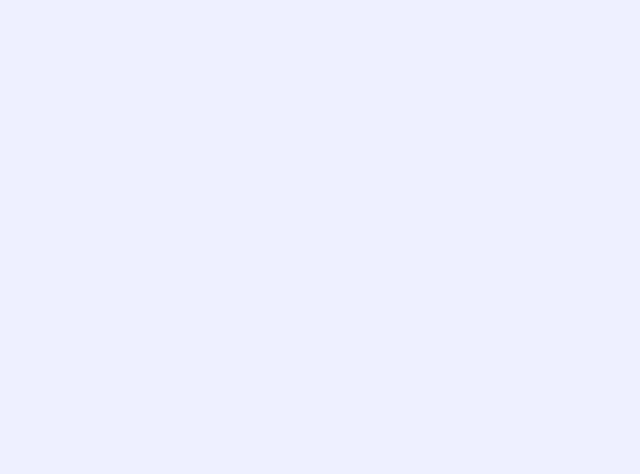
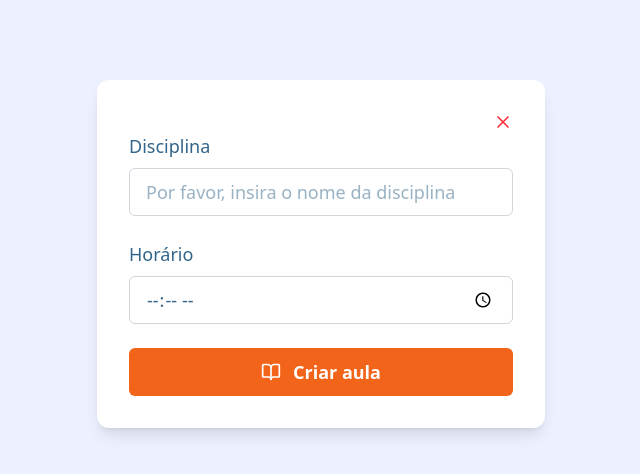
Before and after one commit to pedroevaristo960/Estudo-Plus, a React (Vite) app: page /addSubjects in a window 1280 px wide. Before the commit this address had no page. Shown: the top 474 px of the page, without its empty margins (319-959 px from the left). Built offline with nearby package versions, Linux system fonts and the light colour scheme.

Commit message:
Novo component criado, Card. Permite criar horários para estudo

```diff
--- a/src/App.jsx
+++ b/src/App.jsx
@@ -5,12 +5,14 @@ import './App.css';
 import Home from './pages/Home';
 import Register from './pages/Register';
 import Login from './pages/Login';
+import Card from './components/Card';
 export default function App() {
   return (
     <BrowserRouter>
       <Routes>
         <Route path="/login" element={<Login />} />
         <Route path="/register" element={<Register />} />
+        <Route path="/addSubjects" element={<Card />} />
       </Routes>
 
       <Routes>
--- /dev/null
+++ b/src/components/Card.jsx
@@ -0,0 +1,55 @@
+import { BookOpen, X } from 'lucide-react';
+import { useState } from 'react';
+export default function Card() {
+  const [visible, setVisible] = useState(true);
+
+  function show() {
+    if (visible) {
+      setVisible(true);
+    }
+
+    setVisible(false);
+  }
+  return (
+    <div>
+      {visible && (
+        <section className="max-w-md mx-auto mt-20 p-8 bg-white rounded-xl shadow-lg text-[#33658A] text-lg">
+          <div className="flex justify-end cursor-pointer">
+            <X
+              className="text-red-500 w-5 h-5 hover:text-red-600 transition-colors duration-300"
+              onClick={show}
+            />
+          </div>
+          <div className="mb-6">
+            <label htmlFor="idis" className="block mb-2 font-medium">
+              Disciplina
+            </label>
+            <input
+              id="idis"
+              type="text"
+              placeholder="Por favor, insira o nome da disciplina"
+              className="w-full h-12 px-4 border border-gray-300 rounded-md focus:outline-none focus:ring-2 focus:ring-[#33658A] focus:border-transparent"
+            />
+          </div>
+          <div className="mb-6">
+            <label htmlFor="iname" className="block mb-2 font-medium">
+              Horário
+            </label>
+            <input
+              id="iname"
+              type="time"
+              lang="pt-BR"
+              placeholder="Por favor, insira o seu nome"
+              className="w-full h-12 px-4 border border-gray-300 rounded-md focus:outline-none focus:ring-2 focus:ring-[#33658A] focus:border-transparent"
+            />
+          </div>
+
+          <button className="flex items-center gap-3 p-2 cursor-pointer w-full h-12 bg-[#F26419] text-white rounded-md hover:bg-[#C95417] transition-colors duration-300 font-semibold justify-center">
+            <BookOpen className="w-5 h-5" />
+            <span>Criar aula</span>
+          </button>
+        </section>
+      )}
+    </div>
+  );
+}
--- /dev/null
+++ b/src/pages/Subjects.jsx
@@ -0,0 +1,7 @@
+export default function Subjects(){
+    return(
+        <article>
+
+        </article>
+    );
+}
```
